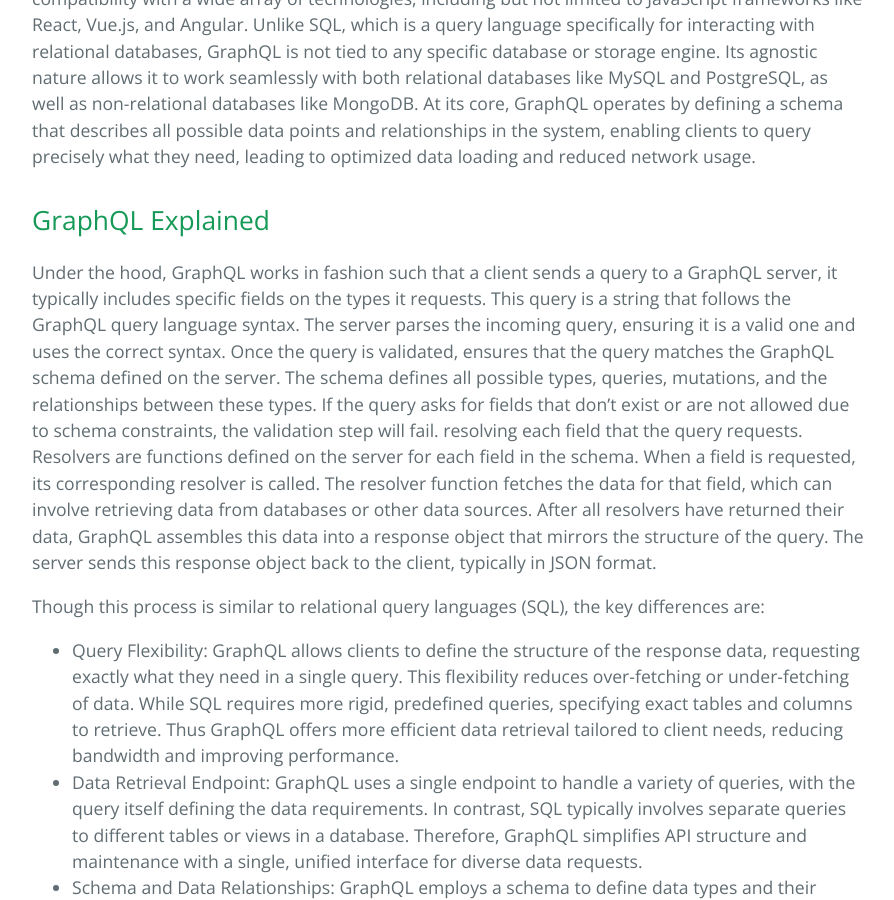
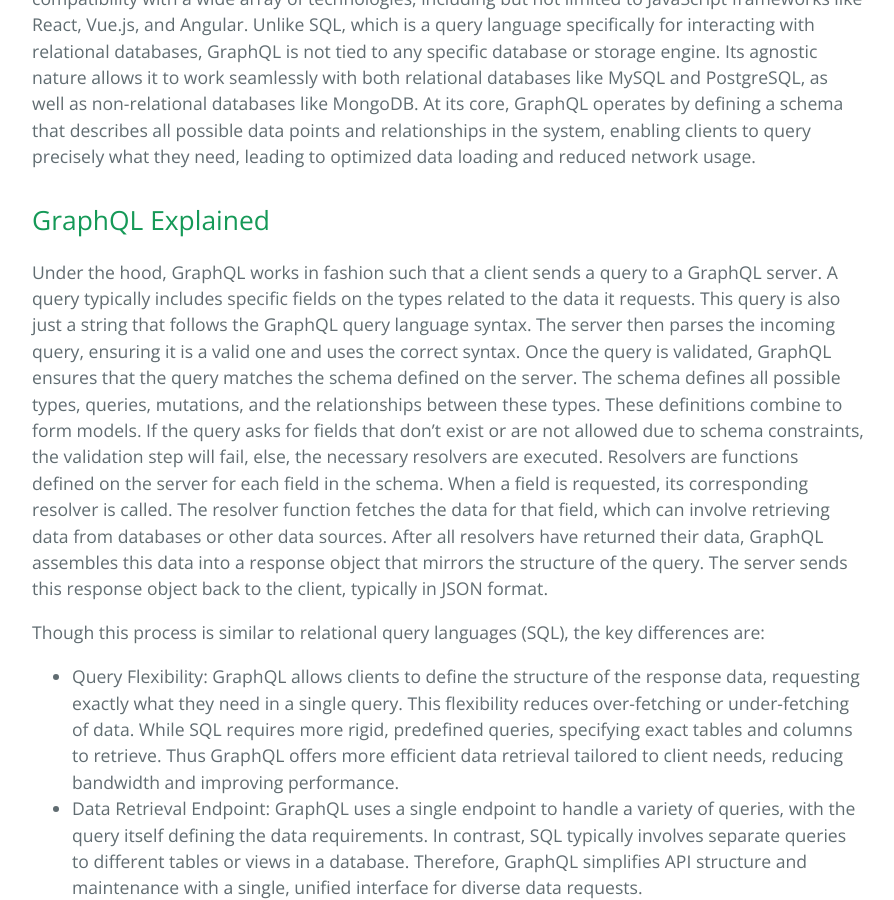
Before and after one commit to learning-software-engineering/learning-software-engineering.github.io, a Jekyll site: the page built from Topics/Tech_Stacks/GraphQL_Apollo.md, in a window 1280 px wide and 900 px high, scrolled down 950 px. Shown: the whole window, without its empty margins (192-1086 px from the left). Built offline with Jekyll 4.4.1, drawn with Linux system fonts in a browser that asks for light colours; our own code applies the rules of GitHub Pages for plain Markdown files.

Commit message:
fixed typos

```diff
--- a/Topics/Tech_Stacks/GraphQL_Apollo.md
+++ b/Topics/Tech_Stacks/GraphQL_Apollo.md
@@ -10,7 +10,7 @@
 GraphQL simply put is a query language used to build APIs. It is a framework that is very different from the traditional approach of API design. It allows clients to request exactly what they need, nothing more and nothing less, making it an incredibly efficient tool for data retrieval and manipulation. Used across various applications, from small-scale projects to large enterprise-level systems, GraphQL provides a flexible and efficient way to interact with data. It stands out due to its compatibility with a wide array of technologies, including but not limited to JavaScript frameworks like React, Vue.js, and Angular. Unlike SQL, which is a query language specifically for interacting with relational databases, GraphQL is not tied to any specific database or storage engine. Its agnostic nature allows it to work seamlessly with both relational databases like MySQL and PostgreSQL, as well as non-relational databases like MongoDB. At its core, GraphQL operates by defining a schema that describes all possible data points and relationships in the system, enabling clients to query precisely what they need, leading to optimized data loading and reduced network usage.
 
 ## GraphQL Explained
-Under the hood, GraphQL works in fashion such that a client sends a query to a GraphQL server, it typically includes specific fields on the types it requests. This query is a string that follows the GraphQL query language syntax. The server parses the incoming query, ensuring it is a valid one and uses the correct syntax. Once the query is validated, ensures that the query matches the GraphQL schema defined on the server. The schema defines all possible types, queries, mutations, and the relationships between these types. If the query asks for fields that don’t exist or are not allowed due to schema constraints, the validation step will fail. resolving each field that the query requests. Resolvers are functions defined on the server for each field in the schema. When a field is requested, its corresponding resolver is called. The resolver function fetches the data for that field, which can involve retrieving data from databases or other data sources. After all resolvers have returned their data, GraphQL assembles this data into a response object that mirrors the structure of the query. The server sends this response object back to the client, typically in JSON format.
+Under the hood, GraphQL works in fashion such that a client sends a query to a GraphQL server. A query typically includes specific fields on the types related to the data it requests. This query is also just a string that follows the GraphQL query language syntax. The server then parses the incoming query, ensuring it is a valid one and uses the correct syntax. Once the query is validated, GraphQL ensures that the query matches the schema defined on the server. The schema defines all possible types, queries, mutations, and the relationships between these types. These definitions combine to form models. If the query asks for fields that don’t exist or are not allowed due to schema constraints, the validation step will fail, else, the necessary resolvers are executed. Resolvers are functions defined on the server for each field in the schema. When a field is requested, its corresponding resolver is called. The resolver function fetches the data for that field, which can involve retrieving data from databases or other data sources. After all resolvers have returned their data, GraphQL assembles this data into a response object that mirrors the structure of the query. The server sends this response object back to the client, typically in JSON format.
 
 Though this process is similar to relational query languages (SQL), the key differences are:
 - Query Flexibility: GraphQL allows clients to define the structure of the response data, requesting exactly what they need in a single query. This flexibility reduces over-fetching or under-fetching of data. While SQL requires more rigid, predefined queries, specifying exact tables and columns to retrieve. Thus GraphQL offers more efficient data retrieval tailored to client needs, reducing bandwidth and improving performance.
```
